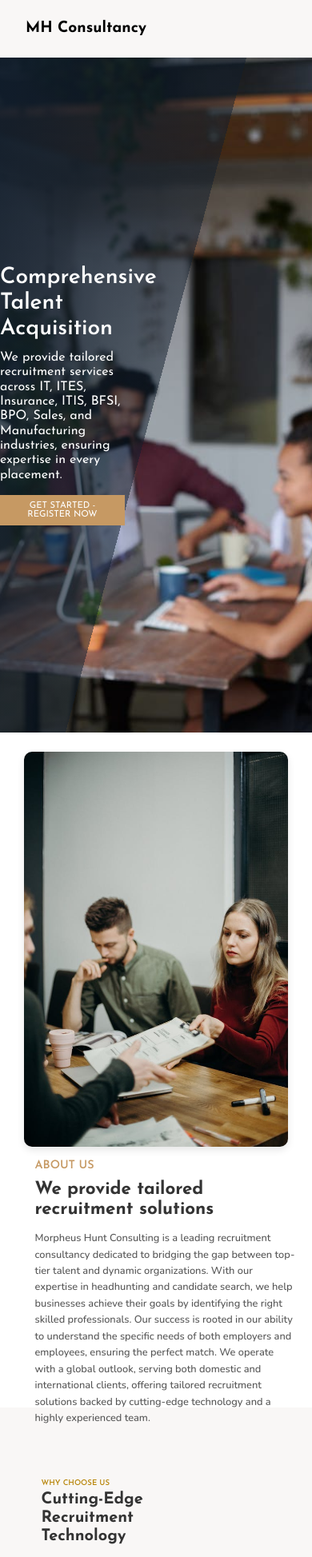
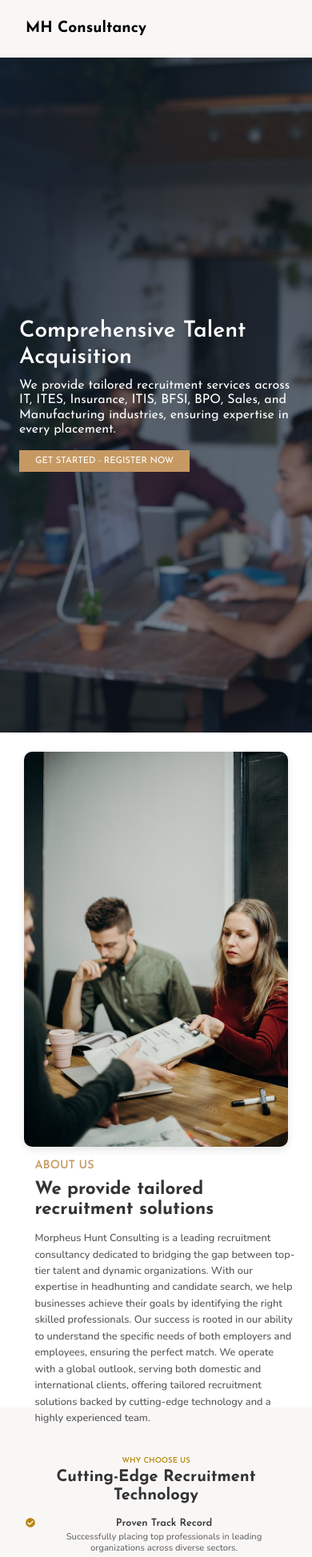
Before and after one commit to Agasthian/morpheusV2.0, a React (Create React App) app: page / in a window 390 px wide. Shown: the top 1947 px of the page at 80% size. Built offline with nearby package versions, Linux system fonts and the light colour scheme.

Commit message:
updated responsiveness for home page

```diff
--- a/src/pages/about/aboutTeam.component.jsx
+++ b/src/pages/about/aboutTeam.component.jsx
@@ -3,7 +3,7 @@ import { Helmet } from "react-helmet";
 
 import Layout from "../../components/layout/layout";
 import Team01 from "../../assets/team01.jpg";
-import Team02 from "../../assets/team02.jpg";
+import Team02 from "../../assets/team02.jpeg";
 import "./aboutTeam.styles.scss";
 
 const About = () => {
--- a/src/pages/home/section1/section1.styles.scss
+++ b/src/pages/home/section1/section1.styles.scss
@@ -1,4 +1,4 @@
-// @import '../../../styles/main.scss';
+@import "../../../styles/main.scss";
 
 .section1Wrapper {
   background-image: linear-gradient(
@@ -37,4 +37,18 @@
       margin-top: 2rem;
     }
   }
+
+  @include respond(phone-max) {
+    background-image: linear-gradient(
+        105deg,
+        rgba(16, 29, 44, 0.9) 0%,
+        rgba(16, 29, 44, 0.5) 50%
+      ),
+      url(../../../assets/home01.jpg);
+
+    .section1_content {
+      width: 100%;
+      padding: 3rem;
+    }
+  }
 }
--- a/src/pages/home/section3/section3.styles.scss
+++ b/src/pages/home/section3/section3.styles.scss
@@ -84,42 +84,16 @@
       }
     }
   }
-}
 
-/* Responsive Styles */
-@media (max-width: 768px) {
-  .section3Wrapper {
-    flex-direction: column-reverse; /* Stack content on smaller screens */
-    text-align: center;
-    padding: 3rem 5%;
-  }
-
-  .section3_image {
-    margin-bottom: 2rem;
-
-    img {
-      max-width: 100%;
-    }
-  }
-
-  .section3_content {
-    padding-right: 0;
-
-    .section3_bulletPoints {
-      align-items: center; /* Center bullet points */
-
-      .bulletPoint {
-        flex-direction: column;
-        align-items: center;
-        text-align: center;
-
-        .icon {
-          margin-bottom: 0.5rem;
-        }
-
-        .bulletContent hr {
-          width: 50%; /* Shorter line on small screens */
-        }
+  @include respond(phone-max) {
+    .section3_flexWrapper {
+      flex-wrap: wrap;
+      .section3_content,
+      .section3_image {
+        flex: 0 0 100%;
+        max-width: 100%;
+        padding-right: 0; // Remove extra spacing for content
+        text-align: center; // Optional: center content text on mobile
       }
     }
   }
```
Also changed, not shown: src/assets/team02.jpeg (added).
